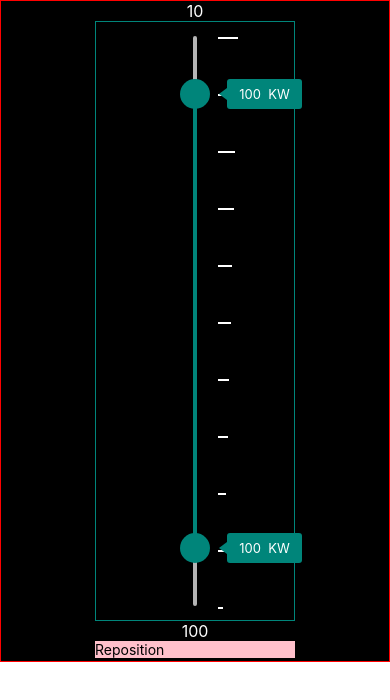
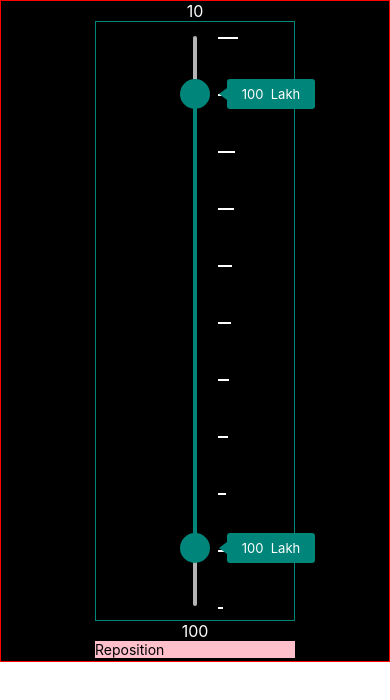
Before and after one commit to KailasMahavarkar/vertical-rheostat-rn, a React Native app: screen / in a window 390 px wide. Shown: the top 700 px of the page. Built offline with nearby package versions, Linux system fonts and the light colour scheme.

Commit message:
code changes

```diff
--- a/App.tsx
+++ b/App.tsx
@@ -42,7 +42,7 @@ function App(): React.JSX.Element {
                 rheostatHeight={600}
 
                 tooltipPosition="right"
-                suffix=' KW'
+                suffix=' Lakh'
 
                 minRange={minValue}
                 maxRange={maxValue}
--- a/VerticalRheostat/VerticalRheostat.tsx
+++ b/VerticalRheostat/VerticalRheostat.tsx
@@ -349,7 +349,7 @@ export default function App({
                 [
                   dyanmmicStyles.tooltipTop,
                   {
-                    minWidth: 16 + (suffix.length * 9) + (String(maxRange).length * 8),
+                    minWidth: 16 + (suffix.length * 8) + (String(maxRange).length * 8),
                   },
                   tooltipPosition === 'right' ? {
                     left: (handleSize / 2) + 32,
@@ -403,7 +403,7 @@ export default function App({
                 [
                   dyanmmicStyles.tooltipTop,
                   {
-                    minWidth: 16 + (suffix.length * 9) + (String(maxRange).length * 8),
+                    minWidth: 16 + (suffix.length * 8) + (String(maxRange).length * 8),
                   },
                   tooltipPosition === 'right' ? {
                     left: (handleSize / 2) + 32,
```
